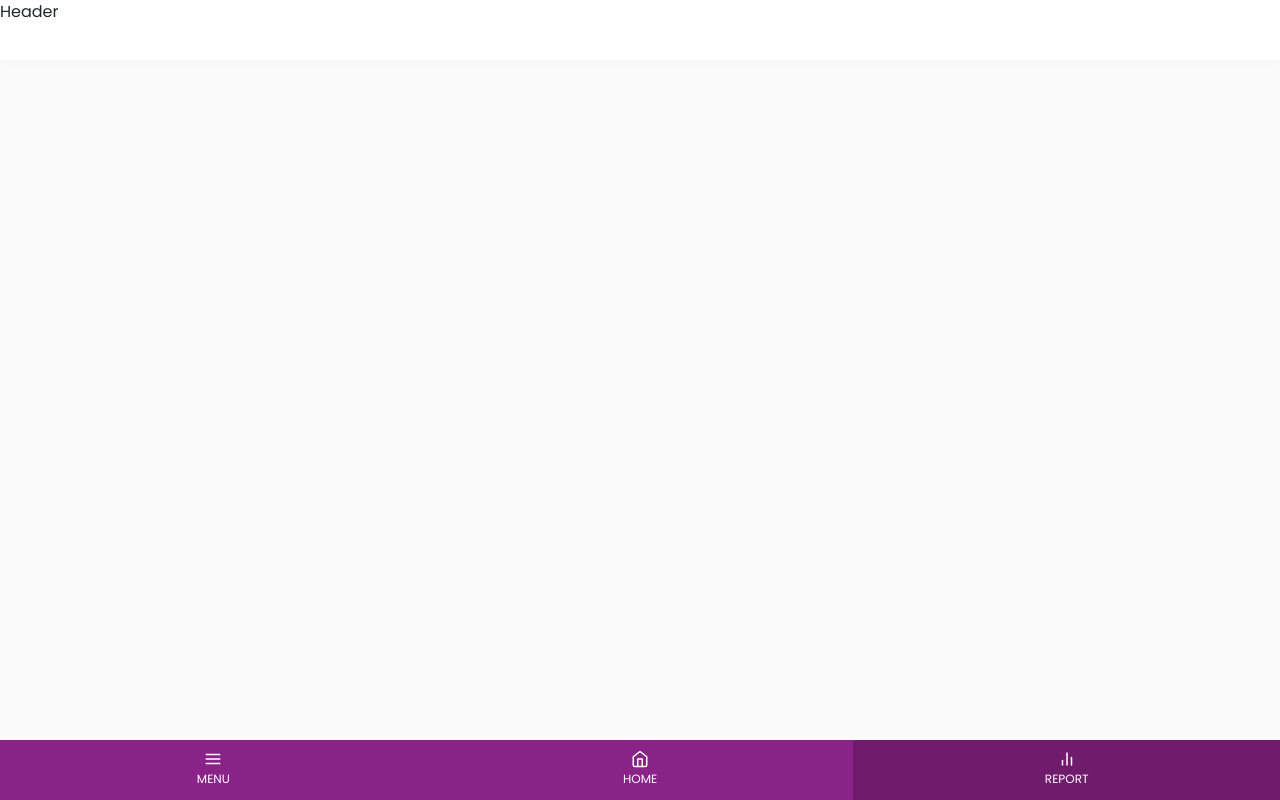
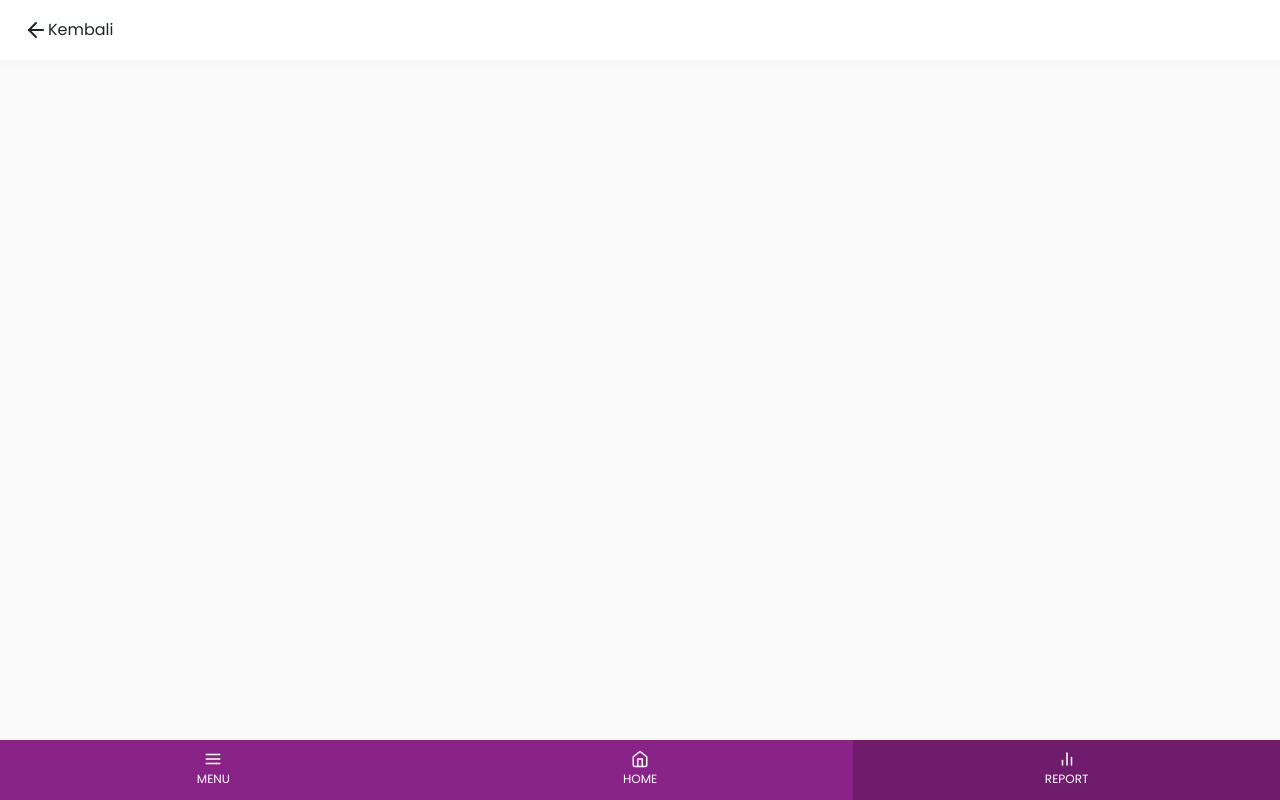
Before and after one commit to syaikhanagil/tkb-fe-technical-test, a React (Create React App) app: page /report in a window 1280 px wide. Built offline with nearby package versions, Linux system fonts and the light colour scheme.

Commit message:
add arrow back on header

```diff
--- a/src/assets/styles/style.scss
+++ b/src/assets/styles/style.scss
@@ -36,14 +36,22 @@ body {
 // HEADER STYLE
 .header {
     position: fixed;
-    display: block;
+    display: flex;
+    flex-direction: row;
+    align-items: center;
     width: 100%;
     height: 60px;
     background: $white;
+    padding: 0 1.5rem;
     top: 0;
     left: 0;
     box-shadow: 0 3px 6px 2px rgba(0, 0, 0, .02);
     z-index: 99;
+
+    .header-item {
+        position: relative;
+        display: inline-block;
+    }
 }
 
 // BOTTOM NAVIGATION STYLE
--- a/src/components/Header.tsx
+++ b/src/components/Header.tsx
@@ -1,11 +1,13 @@
 import React from 'react';
+import Icon from './Icon';
 
 class Header extends React.Component {
     render() {
         return (
             <header className="header">
-                <div className="header-item">
-                    Header
+                <div className="header-item" style={{cursor: "pointer"}}>
+                    <Icon icon="arrow-left" />
+                    <span>Kembali</span>
                 </div>
             </header>
         )
```
